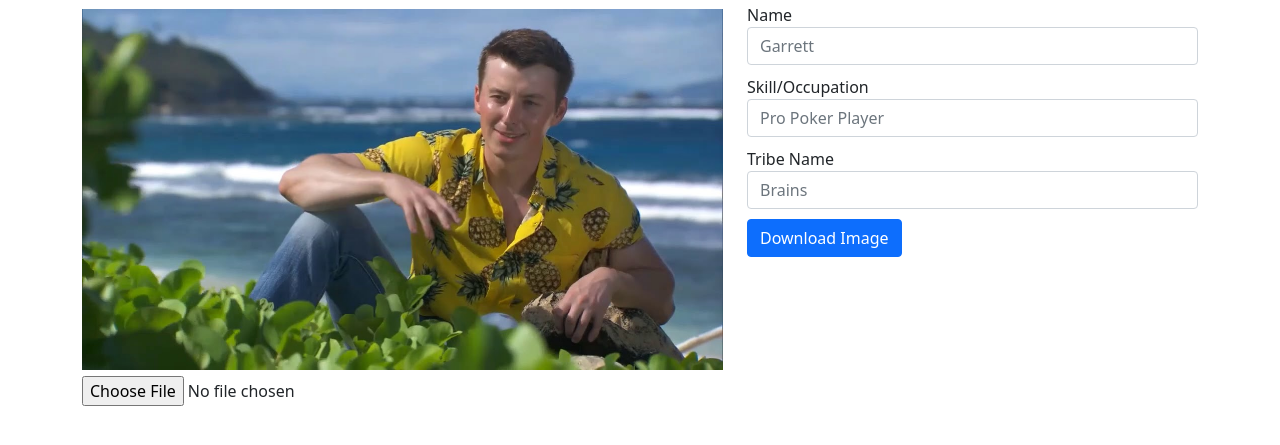
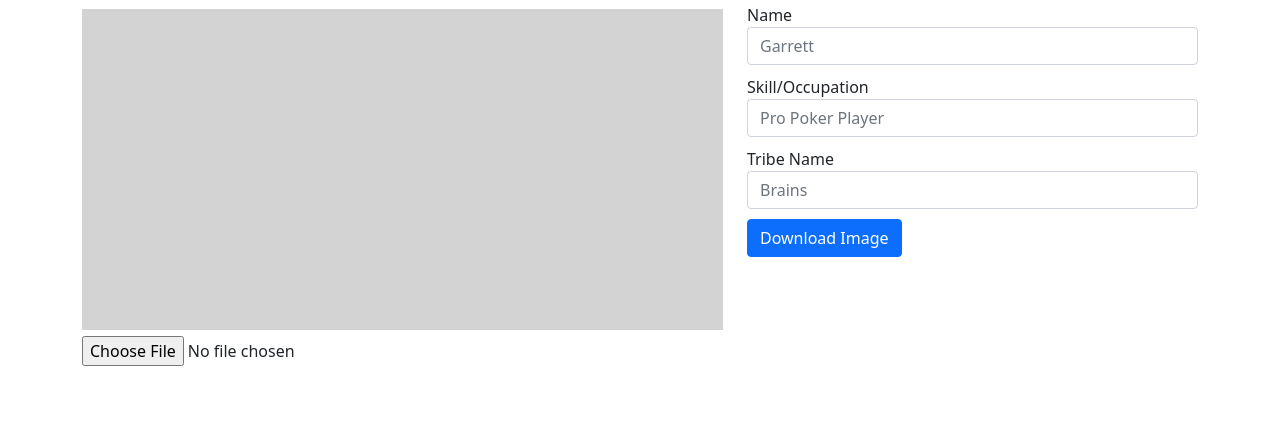
Before and after one commit to kylejohnsonkj/survivor, a plain HTML site: page index.html in a window 1280 px wide. Shown: the part 63-508 px from the top of the page. Drawn offline with nearby package versions, Linux system fonts and the light colour scheme.

Commit message:
Switch to canvas

```diff
--- a/index.html
+++ b/index.html
@@ -5,6 +5,7 @@
     <meta name="viewport" content="width=device-width, initial-scale=1">
     <link rel="stylesheet" type="text/css" href="style.css">
     <link href="https://cdn.jsdelivr.net/npm/bootstrap@5.0.0-beta3/dist/css/bootstrap.min.css" rel="stylesheet" integrity="sha384-eOJMYsd53ii+scO/bJGFsiCZc+5NDVN2yr8+0RDqr0Ql0h+rP48ckxlpbzKgwra6" crossorigin="anonymous">
+    <script src="https://ajax.googleapis.com/ajax/libs/jquery/3.5.1/jquery.min.js"></script>
     <script src="script.js"></script>
 </head>
 
@@ -14,9 +15,9 @@
         <div id="main" class="row">
             <div class="col-md-12 col-lg-7">
                 <div class="image-wrapper">
-                    <img id="image" src="sample.jpg" />
+                    <canvas id="image-canvas"></canvas>
                 </div>
-                <input type="file" accept="image/*" onchange="showMyImage(this)" />
+                <input type="file" id="image-loader" accept="image/*" />
             </div>
             <div class="col-md-12 col-lg-5">
                 <form id="form">
--- a/script.js
+++ b/script.js
@@ -1,19 +1,24 @@
-function showMyImage(fileInput) {
-    var files = fileInput.files;
-    for (var i = 0; i < files.length; i++) {
-        var file = files[i];
-        var imageType = /image.*/;
-        if (!file.type.match(imageType)) {
-            continue;
+var imageLoader;
+var canvas;
+var ctx;
+
+$(document).ready(function() {
+    imageLoader = document.getElementById('image-loader');
+    imageLoader.addEventListener('change', handleImage, false);
+    canvas = document.getElementById('image-canvas');
+    ctx = canvas.getContext('2d');
+});
+
+function handleImage(e) {
+    var reader = new FileReader();
+    reader.onload = function(event) {
+        var img = new Image();
+        img.onload = function() {
+            canvas.width = img.width;
+            canvas.height = img.height;
+            ctx.drawImage(img, 0, 0);
         }
-        var img = document.getElementById("image");
-        img.file = file;
-        var reader = new FileReader();
-        reader.onload = (function(aImg) {
-            return function(e) {
-                aImg.src = e.target.result;
-            };
-        })(img);
-        reader.readAsDataURL(file);
+        img.src = event.target.result;
     }
+    reader.readAsDataURL(e.target.files[0]);
 }
--- a/style.css
+++ b/style.css
@@ -11,13 +11,13 @@ h1 {
 }
 
 .image-wrapper {
-    margin: 6px 0;
+    margin-top: 6px;
     /* border: 2px dashed #ccc; */
-    background-color: rgba(1, 1, 1, 0.05);
 }
 
-#image {
+#image-canvas {
     object-fit: contain;
     max-height: 560px;
     width: 100%;
+    background-color: lightgray;
 }
```
